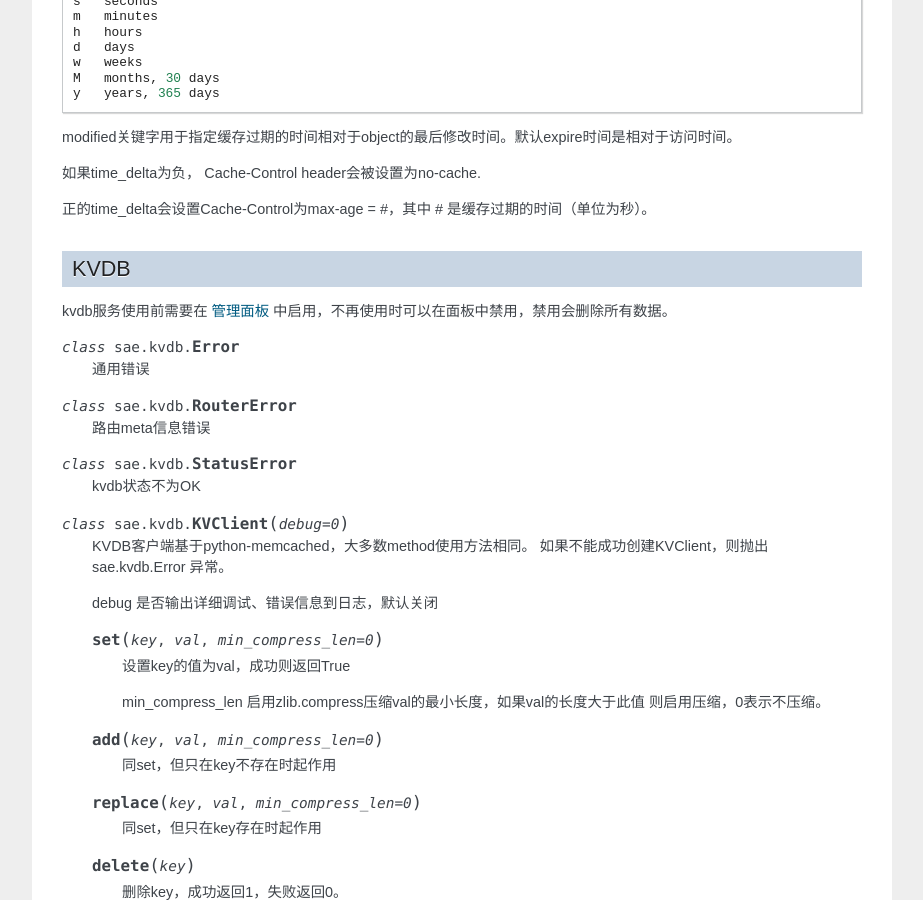
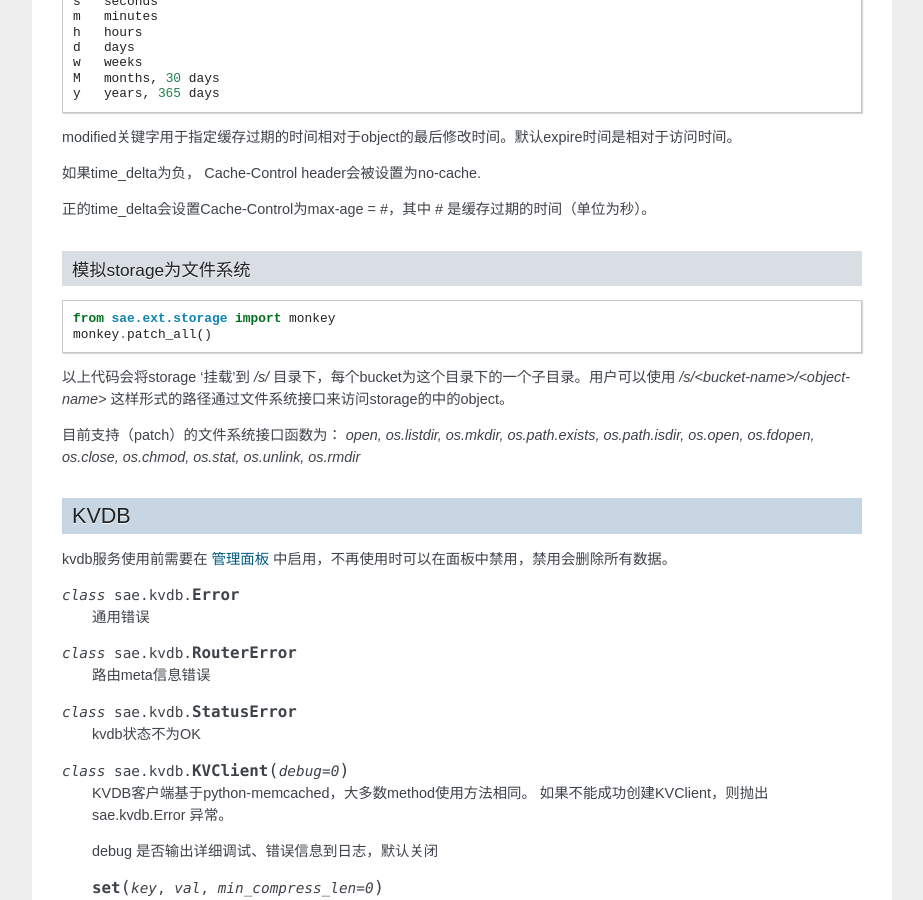
Before and after one commit to sinacloud/sae-python-dev-guide, a Sphinx documentation site: the page built from docs/service.rst, in a window 1280 px wide and 900 px high, scrolled down 10919 px. Shown: the whole window, without its empty margins (198-1121 px from the left). Built offline with Sphinx 7.4.7, drawn with Linux system fonts in a browser that asks for light colours.

```diff
--- a/docs/service.rst
+++ b/docs/service.rst
@@ -658,6 +658,18 @@
 
 正的time_delta会设置Cache-Control为max-age = #，其中 # 是缓存过期的时间（单位为秒）。
 
+模拟storage为文件系统
+~~~~~~~~~~~~~~~~~~~~~~
+
+::
+
+    from sae.ext.storage import monkey
+    monkey.patch_all()
+
+以上代码会将storage ‘挂载’到 `/s/` 目录下，每个bucket为这个目录下的一个子目录。用户可以使用 `/s/<bucket-name>/<object-name>` 这样形式的路径通过文件系统接口来访问storage的中的object。
+
+目前支持（patch）的文件系统接口函数为： `open, os.listdir, os.mkdir, os.path.exists, os.path.isdir, os.open, os.fdopen, os.close, os.chmod, os.stat, os.unlink, os.rmdir`
+
 KVDB
 ----------
 
```
